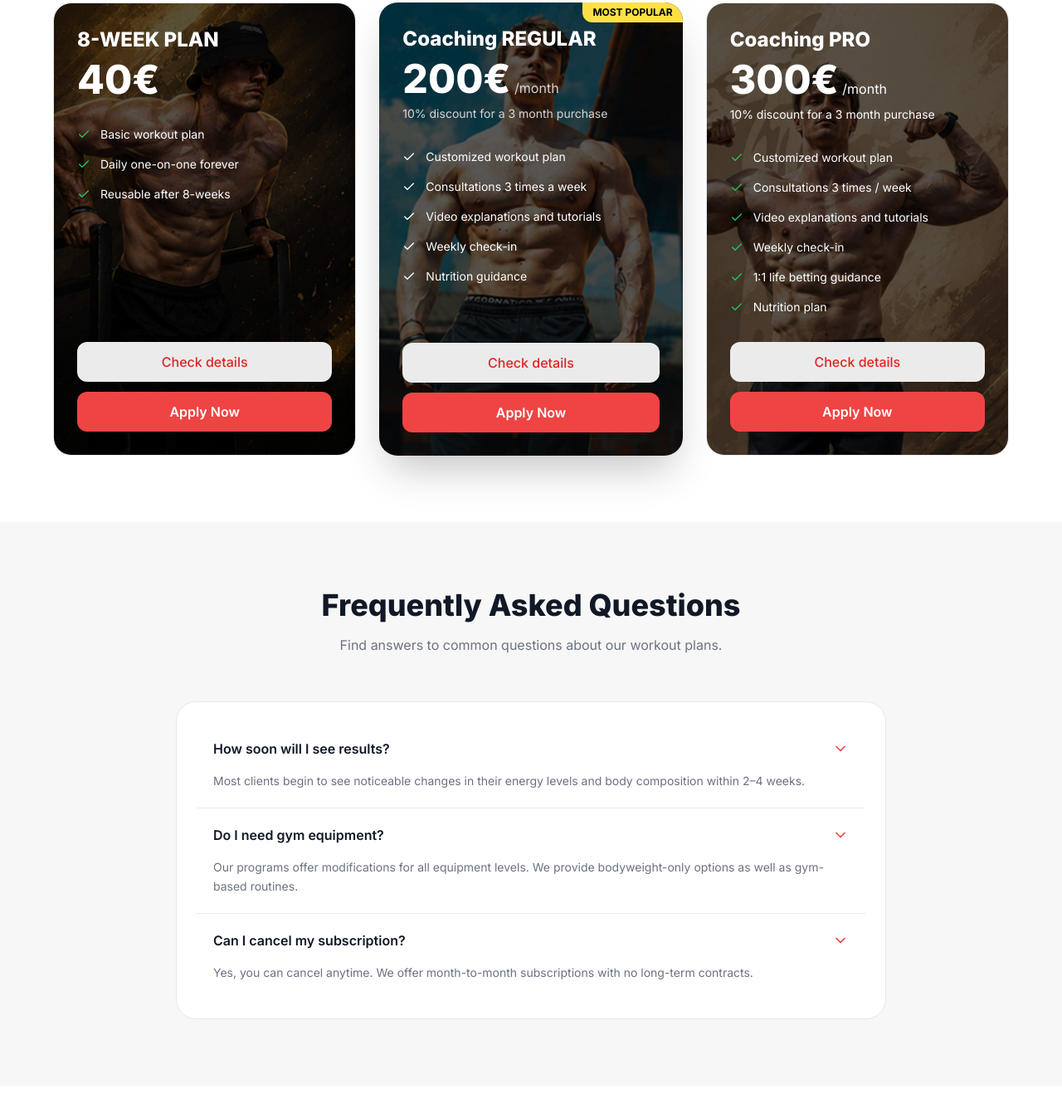
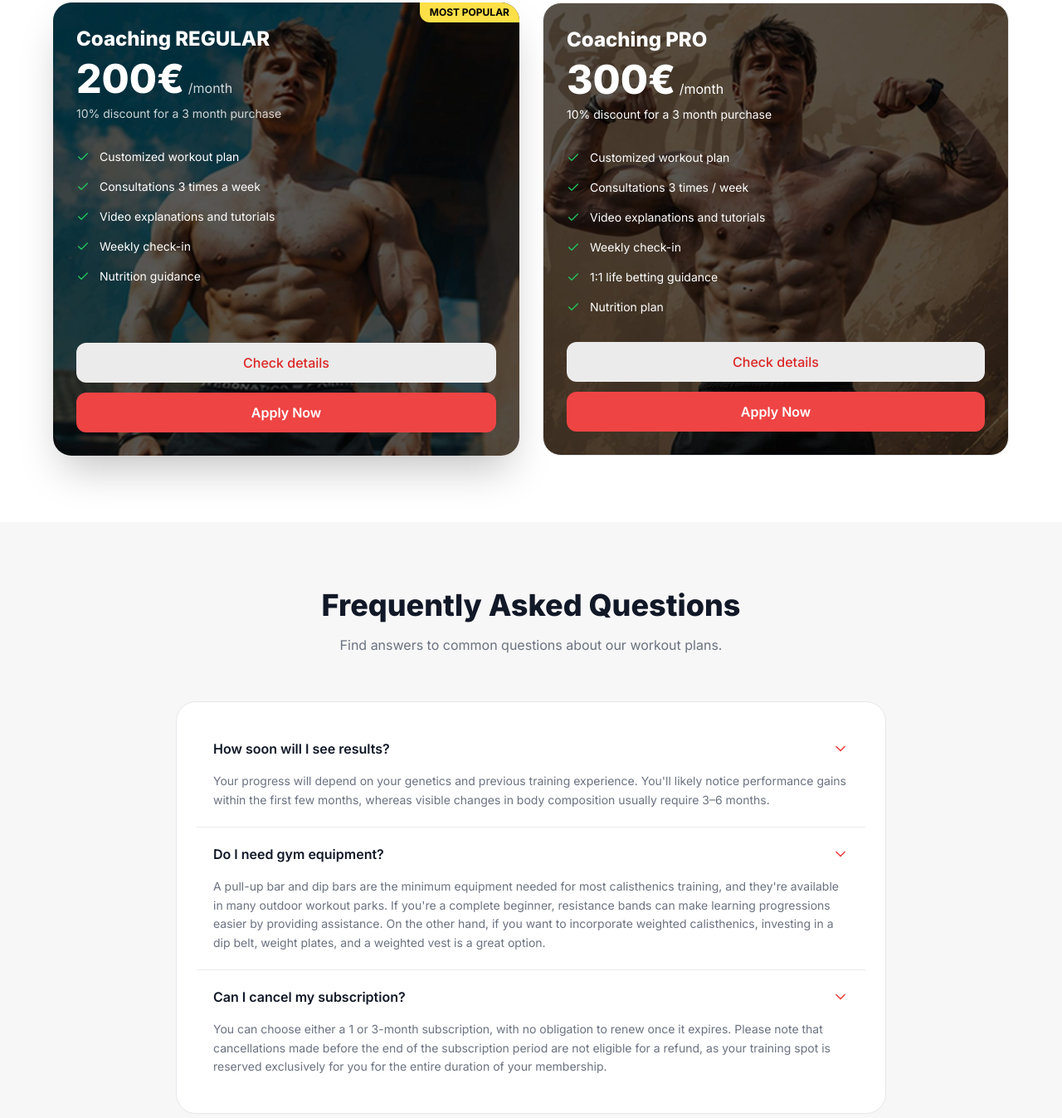
Before and after one commit to Shtantzer/fitness-app, a plain HTML site: page index.html in a window 1280 px wide. Shown: the part 1413-2760 px from the top of the page at 83% size. Drawn offline with nearby package versions, Linux system fonts and the light colour scheme.

Commit message:
Refactor image sources and layout styles in index.html
Updated image URLs and adjusted CSS classes for layout. Modified links and comments for clarity.

```diff
--- a/index.html
+++ b/index.html
@@ -28,7 +28,7 @@
           rgba(0,0,0,0.75),
           rgba(0,0,0,0.88)
         ),
-        url('folder/img.jpeg');
+        url('folder/img1.jpeg');
           background-size: 80%;
             background-repeat: no-repeat;
 	  /* background-size: contain;*/
@@ -109,13 +109,27 @@
         padding-bottom: 56px;
       }
     }
-
+/*
     .plan-image {
     background-repeat: no-repeat;
     background-position: right bottom;
     background-size: cover;
 
     }
+   */
+
+    .plan-image1 {
+  background-repeat: no-repeat;
+  background-position: center top;
+  background-size: cover;
+}
+
+    .plan-image2 {
+  background-repeat: no-repeat;
+  background-position: center;
+  background-size: cover;
+}
+
   </style>
 </head>
 
@@ -135,7 +149,7 @@
 
       <div class="flex items-center gap-3">
 
-        <a href="https://www.instagram.com/bruno.zgela/" class="opacity-80 hover:opacity-100">
+        <a href="https://www.instagram.com/brunozgela/" class="opacity-80 hover:opacity-100">
           <i data-feather="instagram" class="w-5 h-5"></i>
         </a>
 
@@ -293,9 +307,10 @@
 
       </div>
 
-      <div class="grid lg:grid-cols-3 gap-7 max-w-6xl mx-auto items-stretch">
+      <div class="grid lg:grid-cols-2 gap-7 max-w-6xl mx-auto items-stretch">
 
-        <!-- PLAN -->
+        <!--
+         PLAN
         <div class="plan-card popular-card plan-image bg-[#f7f7f7] border border-gray-200 p-7 text-white flex flex-col h-full"
          style="background-image:url('folder/img8.jpeg');">
 
@@ -341,9 +356,10 @@
             </div>
 
         </div>
+        -->
 
         <!-- POPULAR -->
-        <div class="plan-card popular-card text-white p-7 relative shadow-2xl flex flex-col h-full"
+        <div class="plan-card popular-card plan-image1 text-white p-7 relative shadow-2xl flex flex-col h-full"
         style="background-image:url('folder/img9.jpeg');">
 
           <div class="absolute top-0 right-0 bg-yellow-300 text-black text-xs font-bold px-3 py-1 rounded-bl-xl">
@@ -366,27 +382,27 @@
           <ul class="mt-8 space-y-4 text-sm">
 
             <li class="flex gap-3">
-              <i data-feather="check" class="w-4 h-4 mt-0.5"></i>
+              <i data-feather="check" class="w-4 h-4 text-green-500 mt-0.5"></i>
               Customized workout plan
             </li>
 
             <li class="flex gap-3">
-              <i data-feather="check" class="w-4 h-4 mt-0.5"></i>
+              <i data-feather="check" class="w-4 h-4 text-green-500 mt-0.5"></i>
               Consultations 3 times a week
             </li>
 
             <li class="flex gap-3">
-              <i data-feather="check" class="w-4 h-4 mt-0.5"></i>
+              <i data-feather="check" class="w-4 h-4 text-green-500 mt-0.5"></i>
               Video explanations and tutorials
             </li>
 
             <li class="flex gap-3">
-              <i data-feather="check" class="w-4 h-4 mt-0.5"></i>
+              <i data-feather="check" class="w-4 h-4 text-green-500 mt-0.5"></i>
               Weekly check-in
             </li>
 
             <li class="flex gap-3">
-              <i data-feather="check" class="w-4 h-4 mt-0.5"></i>
+              <i data-feather="check" class="w-4 h-4 text-green-500 mt-0.5"></i>
               Nutrition guidance
             </li>
 
@@ -409,7 +425,7 @@
         </div>
 
         <!-- PRO -->
-        <div class="plan-card popular-card plan-image border border-gray-200 p-7 text-white flex flex-col h-full"
+        <div class="plan-card popular-card plan-image2 border border-gray-200 p-7 text-white flex flex-col h-full"
         style="background-image:url('folder/img7.jpeg');">
 
           <h3 class="font-extrabold text-2xl">
@@ -512,8 +528,12 @@
           </div>
 
           <p class="text-gray-500 text-sm leading-relaxed mt-4">
-            Most clients begin to see noticeable changes in their energy levels
-            and body composition within 2–4 weeks.
+            Your progress will depend on your genetics and
+            previous training experience. You'll likely notice
+            performance gains within the first few months,
+            whereas visible changes in body composition
+            usually require 3–6 months.
+
           </p>
 
         </div>
@@ -531,8 +551,16 @@
           </div>
 
           <p class="text-gray-500 text-sm leading-relaxed mt-4">
-            Our programs offer modifications for all equipment levels.
-            We provide bodyweight-only options as well as gym-based routines.
+            A pull-up bar and dip bars are the minimum
+            equipment needed for most calisthenics training,
+            and they're available in many outdoor workout
+            parks. If you're a complete beginner, resistance
+            bands can make learning progressions easier by
+            providing assistance. On the other hand, if you
+            want to incorporate weighted calisthenics,
+            investing in a dip belt, weight plates, and a
+            weighted vest is a great option.
+
           </p>
 
         </div>
@@ -550,8 +578,13 @@
           </div>
 
           <p class="text-gray-500 text-sm leading-relaxed mt-4">
-            Yes, you can cancel anytime.
-            We offer month-to-month subscriptions with no long-term contracts.
+            You can choose either a 1 or 3-month subscription,
+            with no obligation to renew once it expires.
+            Please note that cancellations made before the
+            end of the subscription period are not eligible for a
+            refund, as your training spot is reserved exclusively
+            for you for the entire duration of your membership.
+
           </p>
 
         </div>
@@ -567,7 +600,7 @@
 
     <div class="max-w-7xl mx-auto px-5">
 
-      <div class="grid lg:grid-cols-2 gap-12 items-center">
+      <div class="grid lg:grid-cols-0 gap-12 items-center">
 
         <div>
 
@@ -581,15 +614,15 @@
           </p>
 
           <div class="mt-8 flex items-center gap-3 text-gray-700">
-
+                    <a href="mailto:bruno.calicoach@gmail.com" class="opacity-80 hover:opacity-100">
             <i data-feather="mail" class="w-5 h-5 text-red-500"></i>
 
-            <span>bruno.calicoach@gmail.com</span>
+            <span>bruno.calicoach@gmail.com</span></a>
 
           </div>
 
         </div>
-
+        <!--
         <div class="card p-8">
 
           <form class="space-y-5">
@@ -626,6 +659,7 @@
       </div>
 
     </div>
+    -->
 
   </section>
 
@@ -658,7 +692,7 @@
 
             <a href="#" class="block hover:text-white">Home</a>
             <a href="#plans" class="block hover:text-white">Plans</a>
-            <a href="#" class="block hover:text-white">About me</a>
+            <a href="about.html" class="block hover:text-white">About me</a>
 
           </div>
 
@@ -672,15 +706,15 @@
 
           <div class="flex items-center gap-4">
 
-            <a href="#" class="text-gray-400 hover:text-white">
+        <a href="https://www.instagram.com/brunozgela/" class="opacity-80 hover:opacity-100">
           <i data-feather="instagram" class="w-5 h-5"></i>
         </a>
 
-            <a href="#" class="text-gray-400 hover:text-white">
+        <a href="https://www.youtube.com/@bruno_zgela" class="opacity-80 hover:opacity-100">
           <i data-feather="youtube" class="w-5 h-5"></i>
         </a>
 
-            <a href="#" class="text-gray-400 hover:text-white">
+        <a href="mailto:bruno.calicoach@gmail.com" class="opacity-80 hover:opacity-100">
           <i data-feather="mail" class="w-5 h-5"></i>
         </a>
 
```
Lines whose indentation alone changed are shown as unchanged.
